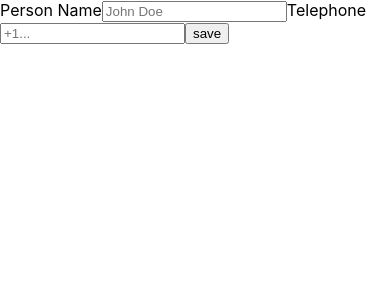
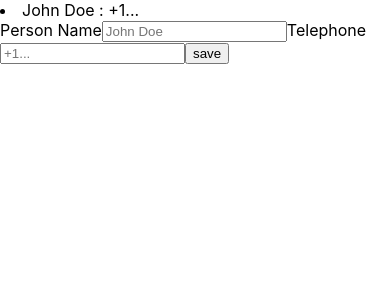
Before and after one commit to ElvisAns/openfullstack, a React (Create React App) app in the folder part2/phonebook/: page / in a window 390 px wide. Both pictures are taken after a click on the button "save". Shown: the top 300 px of the page. Built offline with nearby package versions, Linux system fonts and the light colour scheme.

Commit message:
feat : the phoneBook list viewer

```diff
--- a/part2/phonebook/src/App.js
+++ b/part2/phonebook/src/App.js
@@ -1,5 +1,6 @@
 import {useState} from 'react'
 import AddForm from "./components/AddForm";
+import Phonebook from './components/PhoneBook';
 
 const App = () => {
   const [persons,updatePersons] = useState([])
@@ -35,6 +36,7 @@ const App = () => {
 
   return (
     <div className="App">
+      <Phonebook persons={persons}/>
       <AddForm saveUser={saveUser} setNewPhone={setNewPhone} newPhone={newPhone} newPerson={newPerson} setNewPerson={setNewPerson}/>
     </div>
   );
--- /dev/null
+++ b/part2/phonebook/src/components/PhoneBook.js
@@ -0,0 +1,12 @@
+const Phonebook = (props) => {
+    const list = props.persons
+    return (
+        <div>
+            {
+                list.map((v)=>(<li>{v.name} : {v.phone}</li>))
+            }
+        </div>
+    )
+}
+
+export default Phonebook
```
